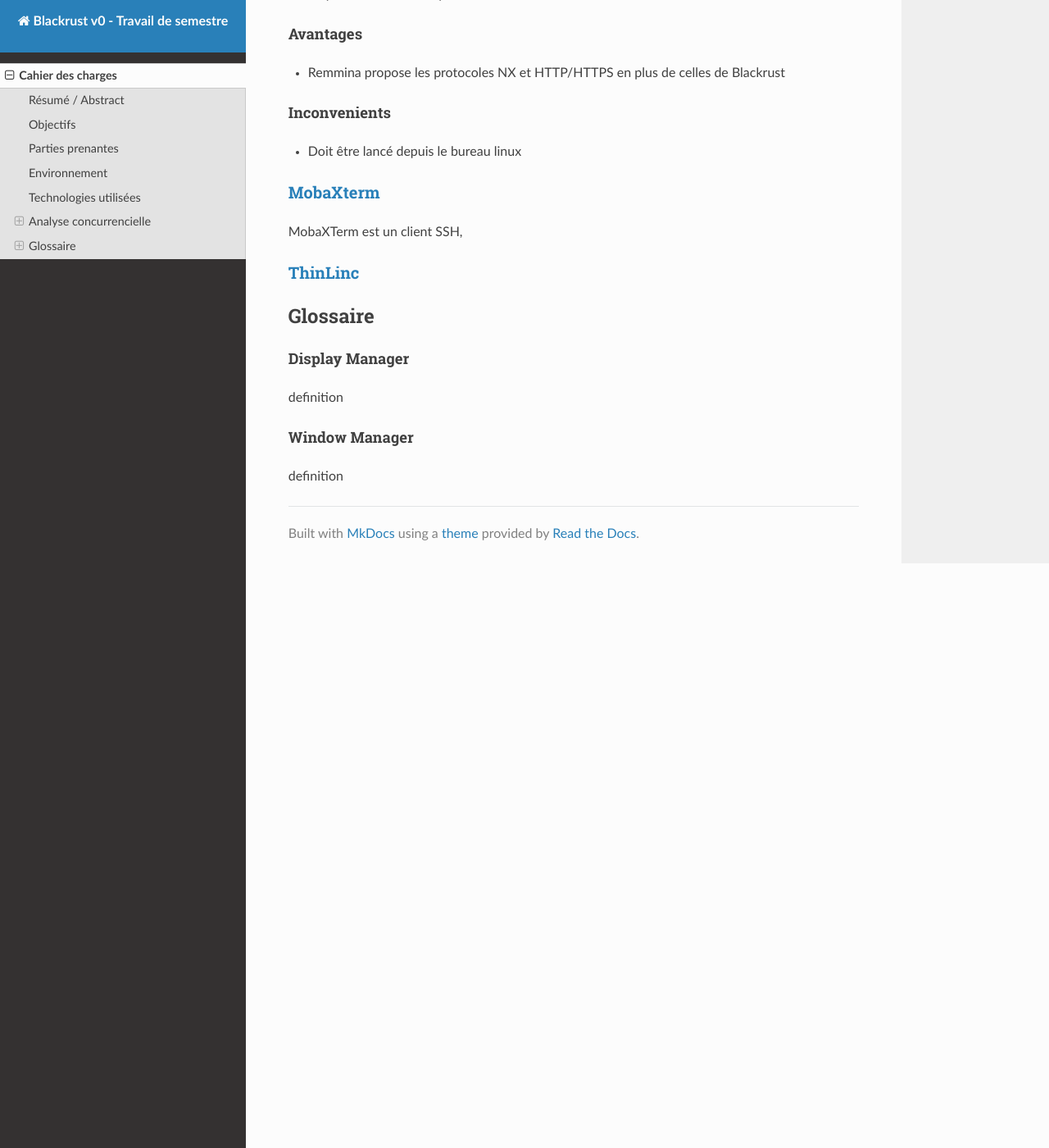
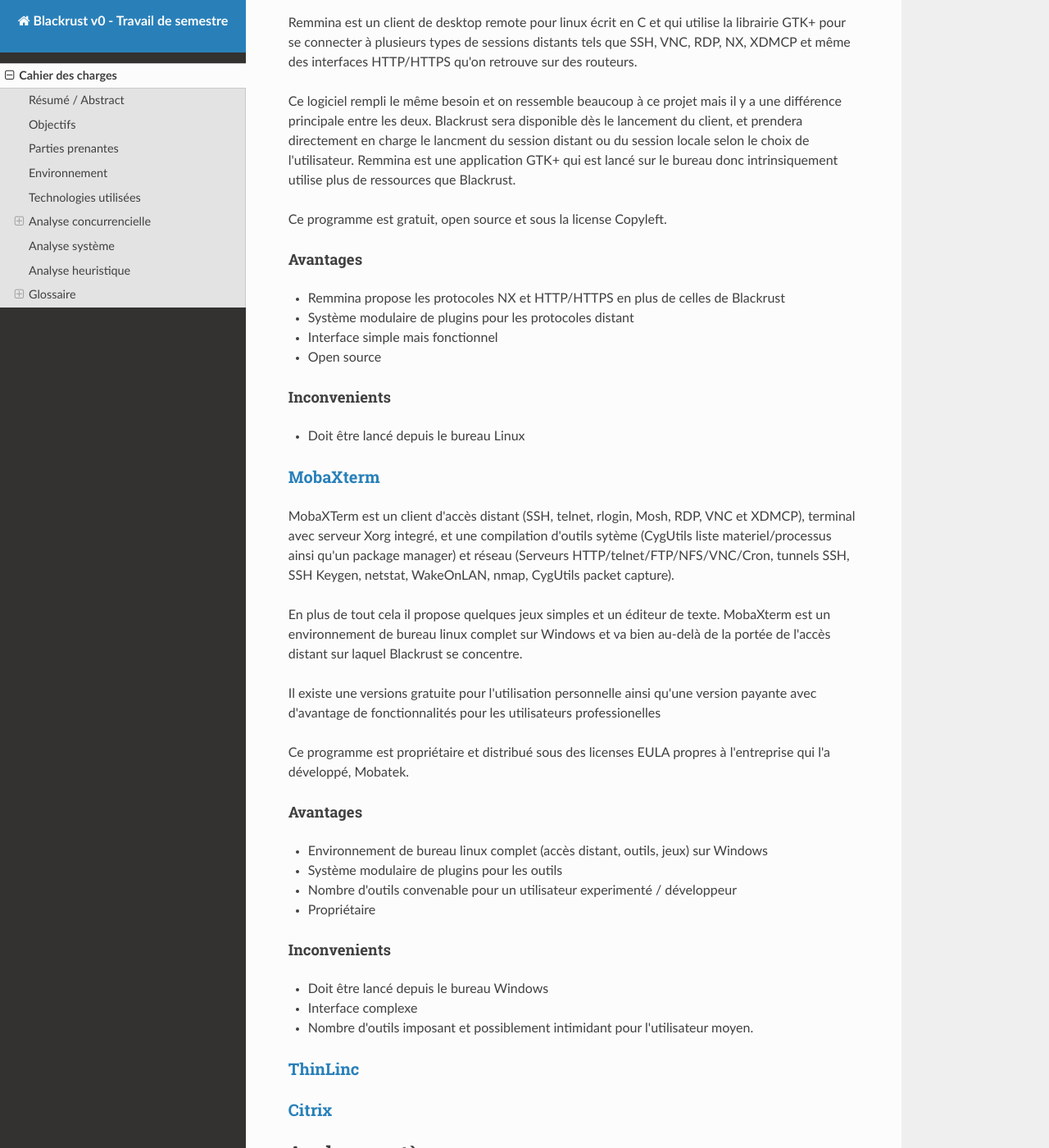
Before and after one commit to DylanUpchr/Blackrust, an MkDocs documentation site: the page built from docs/index.md, in a window 1280 px wide and 1400 px high, scrolled down 2053 px. Shown: the whole window at 82% size. Built offline with MkDocs 1.6.1, drawn with Linux system fonts in a browser that asks for light colours; nearby versions of some CDN libraries; some of the changed text lies outside the part shown.

Commit message:
Updated CdC, added sys-analysis and mindmap

```diff
--- a/docs/index.md
+++ b/docs/index.md
@@ -1,12 +1,14 @@
 # Cahier des charges
 ## Résumé / Abstract
-Blackrust v0 est un logiciel multi-architecture pour linux qui, au lancement de la machine, proposera des sessions d'accès distant par de divers protocoles ainsi qu'une session locale hors-ligne.
+Blackrust v0 est un logiciel multi-architecture pour linux qui, au lancement de la machine, proposera des sessions d'accès distant utilisant divers protocoles ainsi qu'une session locale hors-ligne.
+
+Ce projet est un client léger qui a comme but de réduire la taille et le coût des moultes machines données aux employés dans une entreprise. Ces clients légers se connecteraient à un serveur central où résiderait les espaces de travail des utilisateurs avec d'avantage de puissance de calcul.
 
 ---
 
 Blackrust v0 is a multi-architecture program for linux that , at the startup of the computer, will offer a remote desktop session via many protocols aswell as an offline local desktop.
 
-
+This projet is a thin client, which aims to reduce the size and cost of the many machines given to employees in a company. These thin clients will connect to a centralized server where the users workspace will be and will offer greater processing power.
 ## Objectifs
 Logiciel qui permet de:
 
@@ -24,7 +26,8 @@
 ## Parties prenantes
 | Nom | Fonction |
 |-|-|
-| TBD | Enseignant de suivie / Mandant |
+| Francisco Garcia | Enseignant de suivie / Mandant |
+| Pascal Bonvin | Enseignant de suivie / Mandant |
 | Dylan Upchurch | Elève / Développeur / Mandataire |
 
 ## Environnement
@@ -52,27 +55,61 @@
 
 ## Analyse concurrencielle
 ### [Remmina](https://remmina.org/)
-
 Remmina est un client de desktop remote pour linux écrit en C et qui utilise la librairie GTK+ pour se connecter à plusieurs types de sessions distants tels que  SSH, VNC, RDP, NX, XDMCP et même des interfaces HTTP/HTTPS qu'on retrouve sur des routeurs.
 
 Ce logiciel rempli le même besoin et on ressemble beaucoup à ce projet mais il y a une différence principale entre les deux. Blackrust sera disponible dès le lancement du client, et prendera directement en charge le lancment du session distant ou du session locale selon le choix de l'utilisateur. Remmina est une application GTK+ qui est lancé sur le bureau donc intrinsiquement utilise plus de ressources que Blackrust.
 
+Ce programme est gratuit, open source et sous la license Copyleft.
+
 #### Avantages
 - Remmina propose les protocoles NX et HTTP/HTTPS en plus de celles de Blackrust
+- Système modulaire de plugins pour les protocoles distant
+- Interface simple mais fonctionnel
+- Open source
 
 #### Inconvenients
-- Doit être lancé depuis le bureau linux
+- Doit être lancé depuis le bureau Linux
+
+### [MobaXterm](https://mobaxterm.mobatek.net/)
+MobaXTerm est un client d'accès distant (SSH, telnet, rlogin, Mosh, RDP, VNC et XDMCP), terminal avec serveur Xorg integré, et une compilation d'outils sytème (CygUtils liste materiel/processus ainsi qu'un package manager) et réseau (Serveurs HTTP/telnet/FTP/NFS/VNC/Cron, tunnels SSH, SSH Keygen, netstat, WakeOnLAN, nmap, CygUtils packet capture).
+
+En plus de tout cela il propose quelques jeux simples et un éditeur de texte. MobaXterm est un environnement de bureau linux complet sur Windows et va bien au-delà de la portée de l'accès distant sur laquel Blackrust se concentre.
+
+Il existe une versions gratuite pour l'utilisation personnelle ainsi qu'une version payante avec d'avantage de fonctionnalités pour les utilisateurs professionelles
+
+Ce programme est propriétaire et distribué sous des licenses EULA propres à l'entreprise qui l'a développé, Mobatek.
+
+#### Avantages
+- Environnement de bureau linux complet (accès distant, outils, jeux) sur Windows
+- Système modulaire de plugins pour les outils
+- Nombre d'outils convenable pour un utilisateur experimenté / développeur
+- Propriétaire
+
+#### Inconvenients
+- Doit être lancé depuis le bureau Windows
+- Interface complexe
+- Nombre d'outils imposant et possiblement intimidant pour l'utilisateur moyen.
+
+### [ThinLinc](https://www.cendio.com/)
 
 
-### [MobaXterm](https://mobaxterm.mobatek.net/)
+### [Citrix](https://www.citrix.com/)
 
-MobaXTerm est un client SSH,
-### [ThinLinc](https://www.cendio.com/)
+## Analyse système
+![Analyse système](./blackrust-systems-analysis.png)
+## Analyse heuristique
+![Analyse heuristique](./blackrust-mind-map.png)
+## Glossaire
+#### Serveur d'affichage
+Un serveur d'affichage est un programme qui peut exploiter les ressources de rendu graphique pour afficher des applications graphiques.
 
-## Glossaire
+#### Authentification PAM
+PAM, ou Pluggable Authentication Modules, est un mechanisme dans les systèmes d'exploitation UNIX et UNIX-like qui propose des APIs pour l'authentification de bas niveau.
+
+Linux PAM, évolué du UNIX PAM, propose l'authentification de compte locale, LDAP ou de lecteurs d'empreinte digitale.
+
+#### Window Manager
+Un Window Manager est un programme qui affiche des applications graphiques dans des fenêtres et gère leur disposition.
+
 #### Display Manager
-
-definition
-#### Window Manager
-
-definition
+Un Display Manager est un programme qui, après le lancement du serveur d'affichage (tel X11 ou Wayland), se charge de l'authenification PAM et de lancer un Window Manager
--- a/mkdocs.yml
+++ b/mkdocs.yml
@@ -1,5 +1,8 @@
 site_name: Blackrust v0 - Travail de semestre
+site_author: Dylan Upchurch
+copyright: Copyright &copy; 2021 Dylan Upchurch
 theme:
   name: readthedocs
 plugins:
-    - with-pdf
+    - with-pdf:
+        cover_subtitle: Technical documentation that just works
```
Also changed, not shown: docs/blackrust-mind-map.png (added), docs/blackrust-systems-analysis.png (added).
